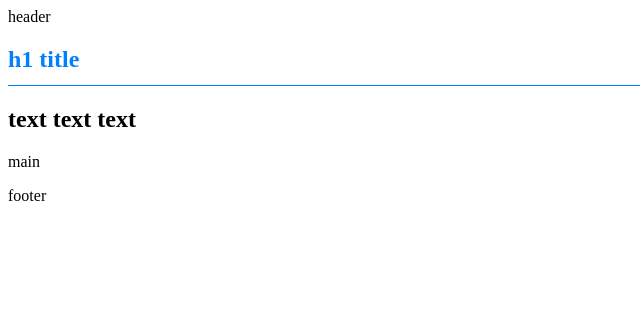
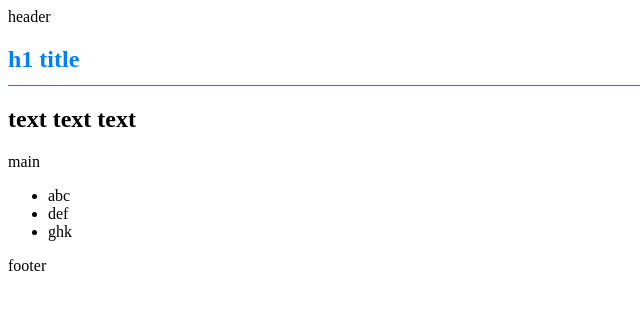
Before and after one commit to satsukih/test, a plain HTML site: page index.html in a window 1280 px wide. Shown: the whole page, without its empty margins (0-640 px from the left). Drawn offline with Linux system fonts and the light colour scheme.

Commit message:
リスト

```diff
--- a/index.html
+++ b/index.html
@@ -15,6 +15,11 @@ header
 <h1>h1 title</h1>
 <h2>text text text</h2>
 <p>main</p>
+<ul>
+  <li>abc</li>
+  <li>def</li>
+  <li>ghk</li>
+</ul>
 </section>
 
 <footer>
```
